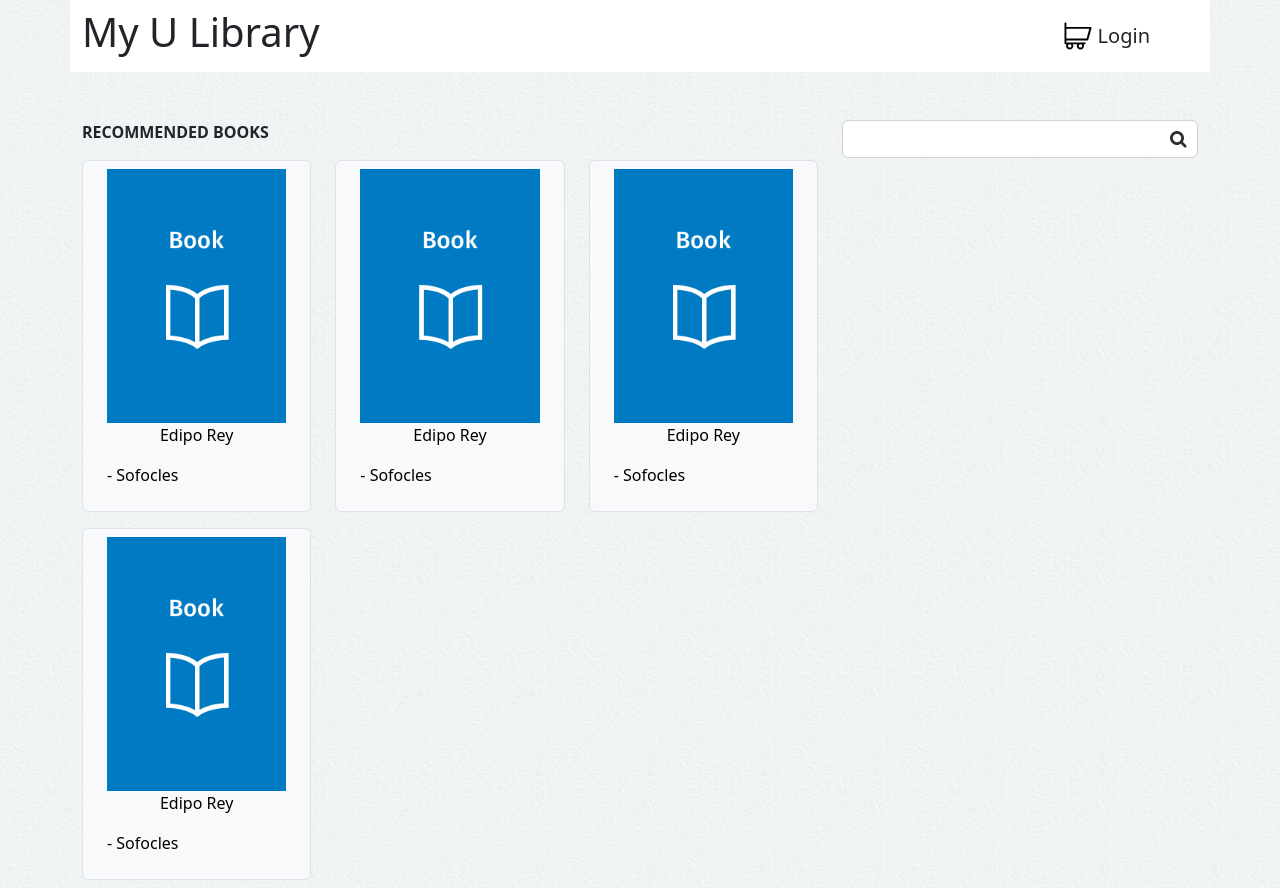
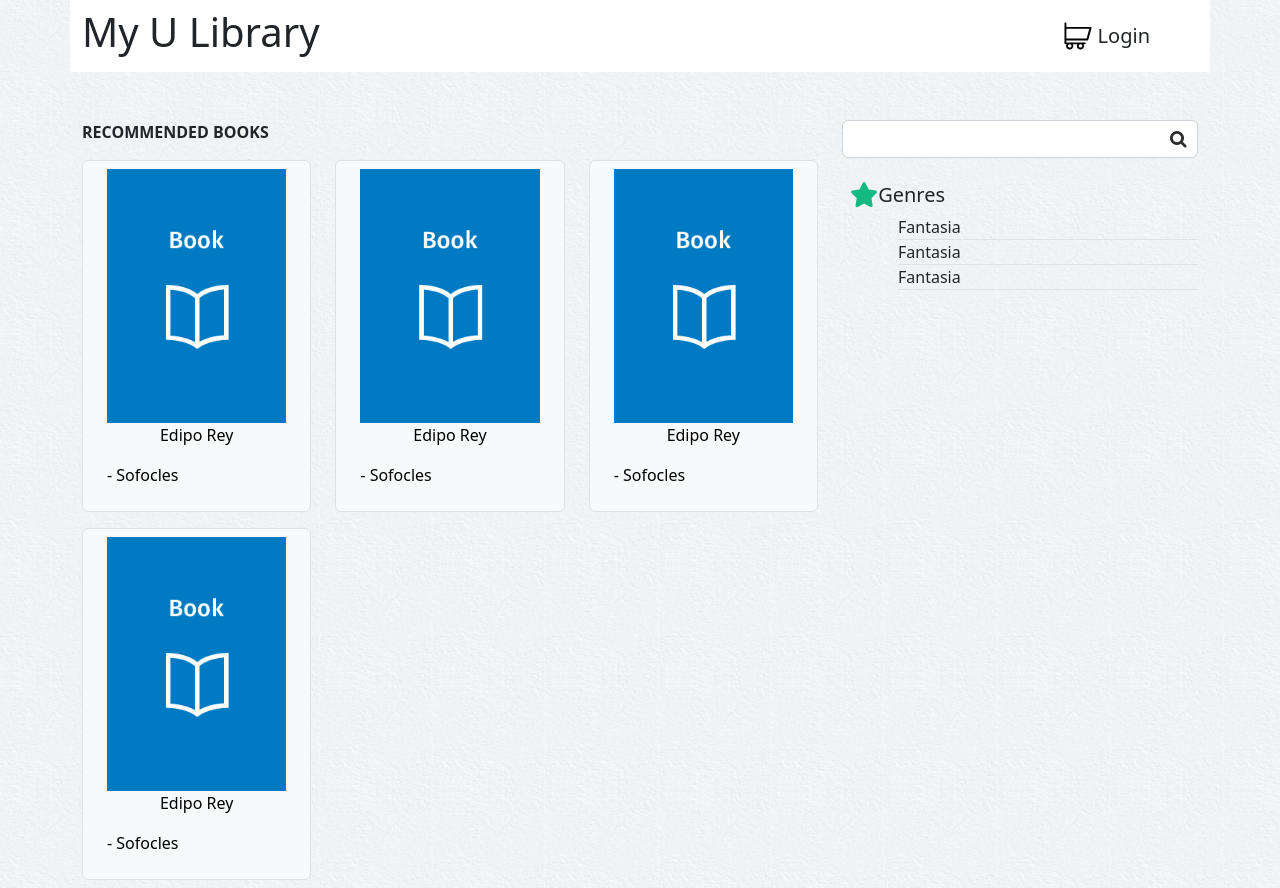
Before and after one commit to AleksandrTicay/MyULibrary-client, a React (Create React App) app: page / in a window 1280 px wide. Shown: the top 888 px of the page. Built offline with nearby package versions, Linux system fonts and the light colour scheme.

Commit message:
feat: Finishing genres sidebar

```diff
--- a/public/index.html
+++ b/public/index.html
@@ -4,6 +4,7 @@
     <meta charset="utf-8" />
     <link rel="icon" href="%PUBLIC_URL%/favicon.ico" />
     <meta name="viewport" content="width=device-width, initial-scale=1" />
+    <link rel="stylesheet" href="https://cdnjs.cloudflare.com/ajax/libs/font-awesome/6.1.2/css/all.min.css" integrity="sha512-1sCRPdkRXhBV2PBLUdRb4tMg1w2YPf37qatUFeS7zlBy7jJI8Lf4VHwWfZZfpXtYSLy85pkm9GaYVYMfw5BC1A==" crossorigin="anonymous" referrerpolicy="no-referrer" />
     <meta name="theme-color" content="#000000" />
     <meta
       name="description"
--- a/src/App.css
+++ b/src/App.css
@@ -1,5 +1,11 @@
 .App {
   text-align: center;
+}
+
+.star-icon {
+  font-size: 25px;
+  color: #12b980;
+
 }
 
 .App-bg {
--- /dev/null
+++ b/src/components/Book/Genres.js
@@ -0,0 +1,21 @@
+import { Fragment } from "react";
+
+const Genres = () => {
+  return (
+    <Fragment>
+      <div className="d-flex pt-4 ps-2 align-items-center">
+        <i className={"fa-solid fa-star star-icon"}></i>
+        <p className="mb-0 h5">Genres</p>
+      </div>
+      <div className="ps-4 pt-2">
+        <ul className="list-group-flush">
+            <li className="list-group-item border-bottom">Fantasia</li>
+            <li className="list-group-item border-bottom">Fantasia</li>
+            <li className="list-group-item border-bottom">Fantasia</li>
+        </ul>
+      </div>
+    </Fragment>
+  );
+};
+
+export default Genres;
--- /dev/null
+++ b/src/components/Book/Genres.module.css
@@ -0,0 +1,5 @@
+.star-icon {
+    font-size: 25px;
+    color: #12b980;
+
+}
--- a/src/components/Layout/Sidebar.js
+++ b/src/components/Layout/Sidebar.js
@@ -1,8 +1,13 @@
+import { Fragment } from "react";
 import SearchBar from "../UI/SearchBar";
+import Genres from "../Book/Genres";
 
 const Sidebar = () => {
     return (
-        <SearchBar/>
+        <Fragment>
+            <SearchBar/>
+            <Genres/>
+        </Fragment>
      );
 }
 
```
Also changed, not shown: src/components/hooks/use-http.js (added).
